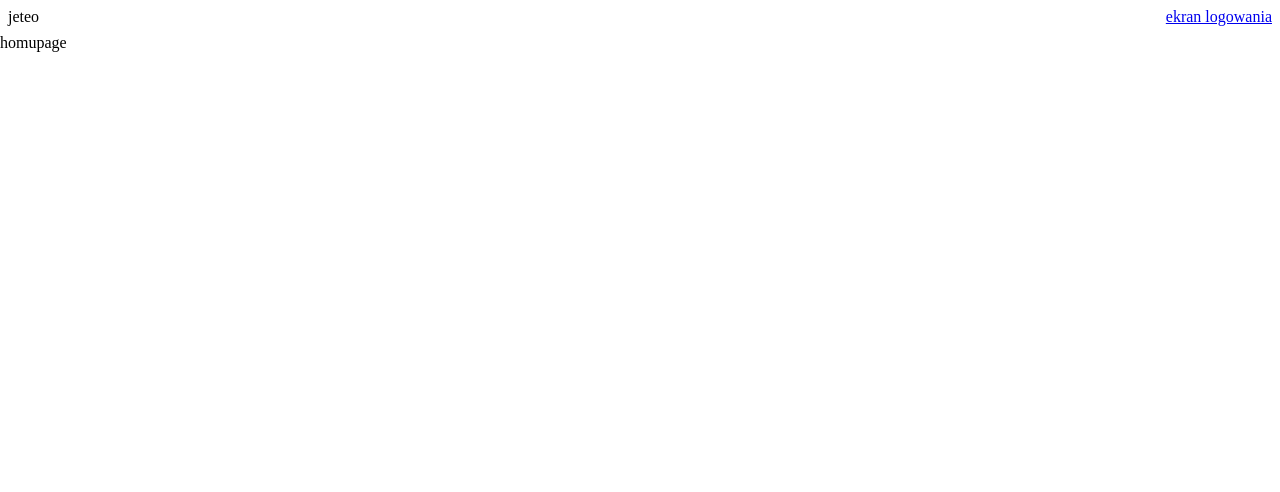
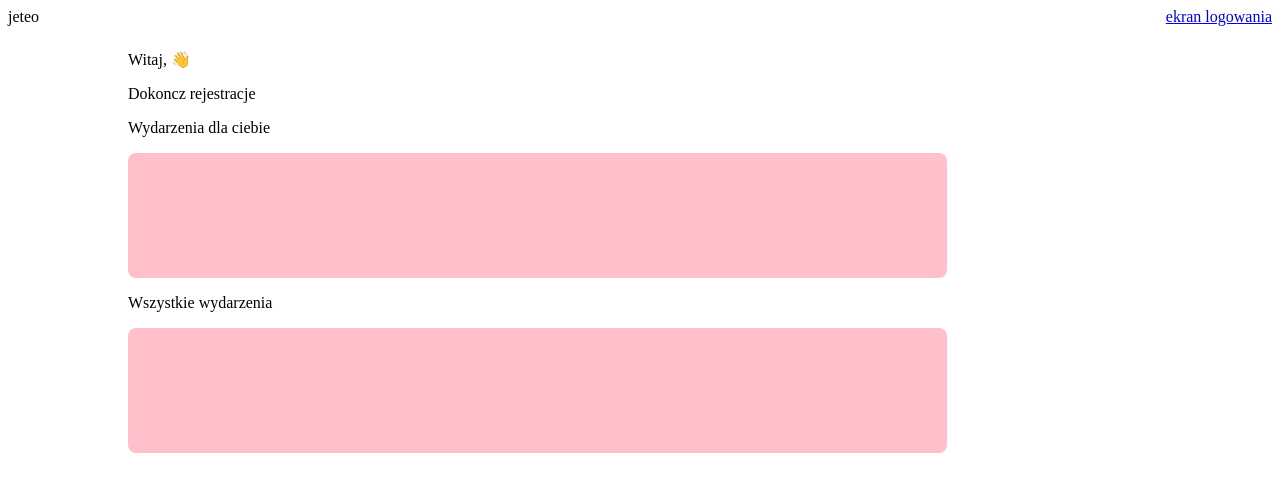
Before and after one commit to Newbies-Workplace/jeteo, a Next.js app in the folder apps/web/: page / in a window 1280 px wide. Shown: the top 492 px of the page. Built offline with nearby package versions, Linux system fonts and the light colour scheme; no server answers.

Commit message:
homePage template

```diff
--- /dev/null
+++ b/apps/web/src/app/page.module.scss
@@ -0,0 +1,16 @@
+.main{
+    margin: auto;
+    width: 80%;
+    height: 100%;
+
+    @media (max-width: 900px) {
+        width: 100%;
+    }
+}
+
+.example{
+    width: 80%;
+    height: 125px;
+    border-radius: 8px;
+    background-color: pink;
+}
--- a/apps/web/src/app/page.tsx
+++ b/apps/web/src/app/page.tsx
@@ -1,6 +1,9 @@
 import Link from "next/link";
 import { Navbar } from "@/components/navbar/Navbar";
 import { NavMenu } from "@/components/navmenu/NavMenu";
+import { GetUser } from "@/components/home/GetUser";
+import { IsFullyRegistered } from "@/components/home/IsFullyRegistered";
+import  styles  from "@/app/page.module.scss";
 
 export default function Page() {
   return (
@@ -8,7 +11,25 @@ export default function Page() {
       <Navbar>
         <NavMenu />
       </Navbar>
-      homupage
+
+      <div className={styles.main}>
+        <p>Witaj, <GetUser/> 👋</p>
+
+        <IsFullyRegistered/>
+
+        <div>
+            <p>Wydarzenia dla ciebie</p>
+            {/* TODO: dodac tu komponent z karteckzami eventu */}
+            <div className={styles.example}></div>
+
+        </div>
+        <div>
+            <p>Wszystkie wydarzenia</p>
+            {/* TODO: dodac tu komponent z karteckzami eventu */}
+            <div className={styles.example}></div>
+        </div>
+
+      </div>
     </>
   );
 }
--- /dev/null
+++ b/apps/web/src/components/home/GetUser.tsx
@@ -0,0 +1,13 @@
+"use client";
+
+import React from "react";
+import { useAuth } from "@/contexts/Auth.hook";
+
+export const GetUser: React.FC = () => {
+  const { user } = useAuth();
+  const name  = user?.nick.split(" ")[0]
+
+  return (
+    <span>{name}</span>
+  );
+};
--- /dev/null
+++ b/apps/web/src/components/home/IsFullyRegistered.tsx
@@ -0,0 +1,15 @@
+"use client";
+
+import React from "react";
+import { useAuth } from "@/contexts/Auth.hook";
+
+
+export const IsFullyRegistered: React.FC = () => {
+    const { user } = useAuth();
+
+
+    {/* TODO: dodac tu komponent z karteckzami eventu */}
+    return (
+        <div>Dokoncz rejestracje</div>
+    );
+};
--- a/package.json
+++ b/package.json
@@ -20,5 +20,8 @@
   "workspaces": [
     "apps/*",
     "packages/*"
-  ]
+  ],
+  "dependencies": {
+    "dotenv": "^16.3.1"
+  }
 }
```
Also changed, not shown: 1 other file (tests, documents, lock files or other folders).
